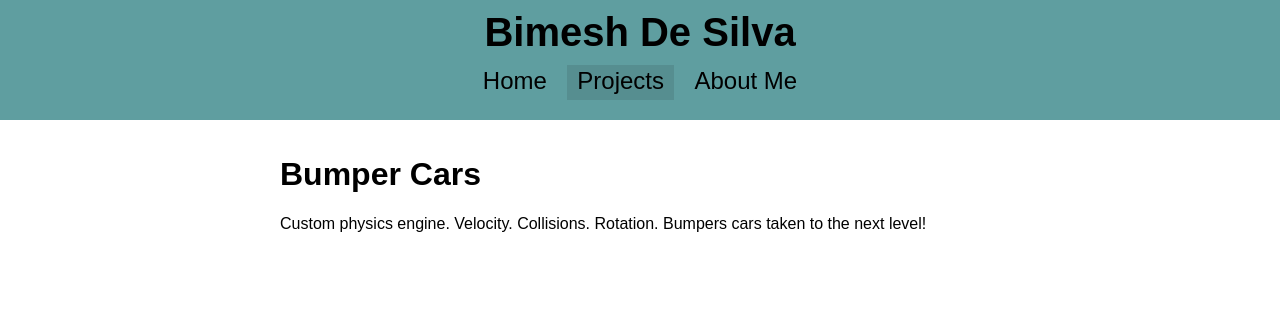
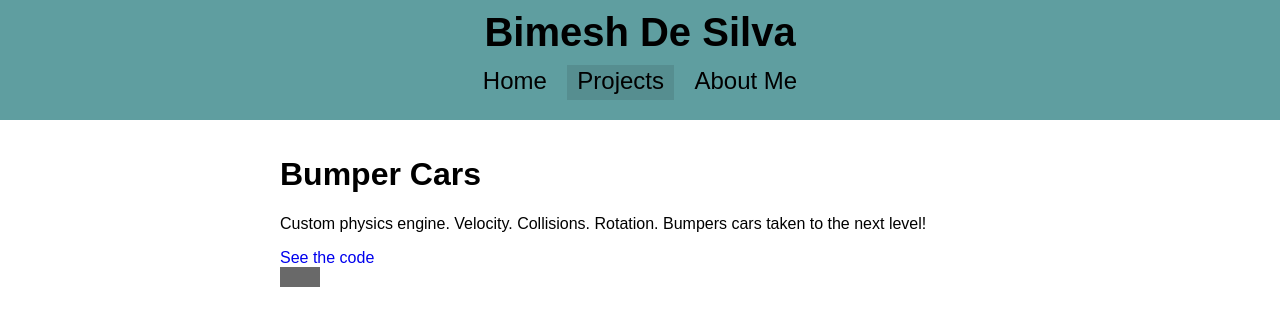
Before and after one commit to Bimde/bimde.github.io, a plain HTML site: page projects/index.html in a window 1280 px wide. Drawn offline with nearby package versions, Linux system fonts and the light colour scheme.

Commit message:
Implemented sampel view source link

```diff
--- a/projects/index.html
+++ b/projects/index.html
@@ -24,6 +24,9 @@
                     <div class="project">
                         <h1>Bumper Cars</h1>
                         <p>Custom physics engine. Velocity. Collisions. Rotation. Bumpers cars taken to the next level!</p>
+                        <!-- Fix bug where div isn't inside link -->
+                        <a href="https://github.com/bimde/bumper-cars"><div class="downloadLink">See the code</div></a>
+                        <div class="codeLink"></div>
                     </div>
                 </div>
             </div>
--- a/projects/stylesheetProjects.css
+++ b/projects/stylesheetProjects.css
@@ -1,3 +1,13 @@
 .project {
     display: block;
 }
+
+.codeLink{
+    display: inline-block;
+    background-color: dimgrey;
+    padding: 10px 20px;
+}
+
+a {
+    text-decoration: none;
+}
```
